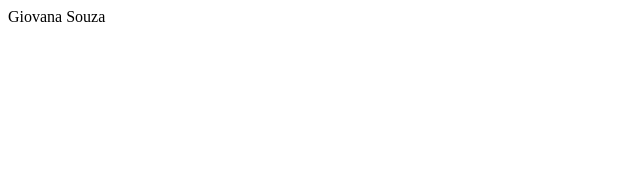
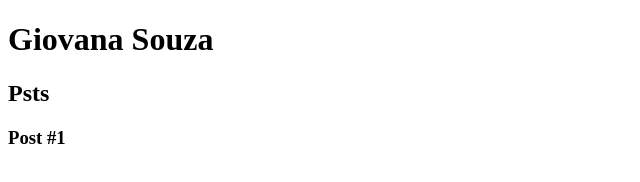
Before and after one commit to GioSP/projeto-curso-git, a plain HTML site: page index.html in a window 1280 px wide. Shown: the whole page, without its empty margins (0-640 px from the left). Drawn offline with Linux system fonts and the light colour scheme.

Commit message:
Site do curso de html

```diff
--- a/index.html
+++ b/index.html
@@ -1,10 +1,23 @@
 <!DOCTYPE html>
 <html>
  <head>
-    <meta charset="utf-8" />
+    <meta charset="utf-8">
     <title>Giovana Souza</title>
 </head>
 <body>
-     Giovana Souza
+    <header>
+         <h1>Giovana Souza</h1>
+    </header>
+    <section>
+         <header>
+              <h2>Psts</h2>
+         </header>
+         <article>
+              <header>
+                   <h3>Post #1</h3>
+              </header>
+         </article>
+    </section>
+    <footer></footer>
 </body>
 </html>
```
